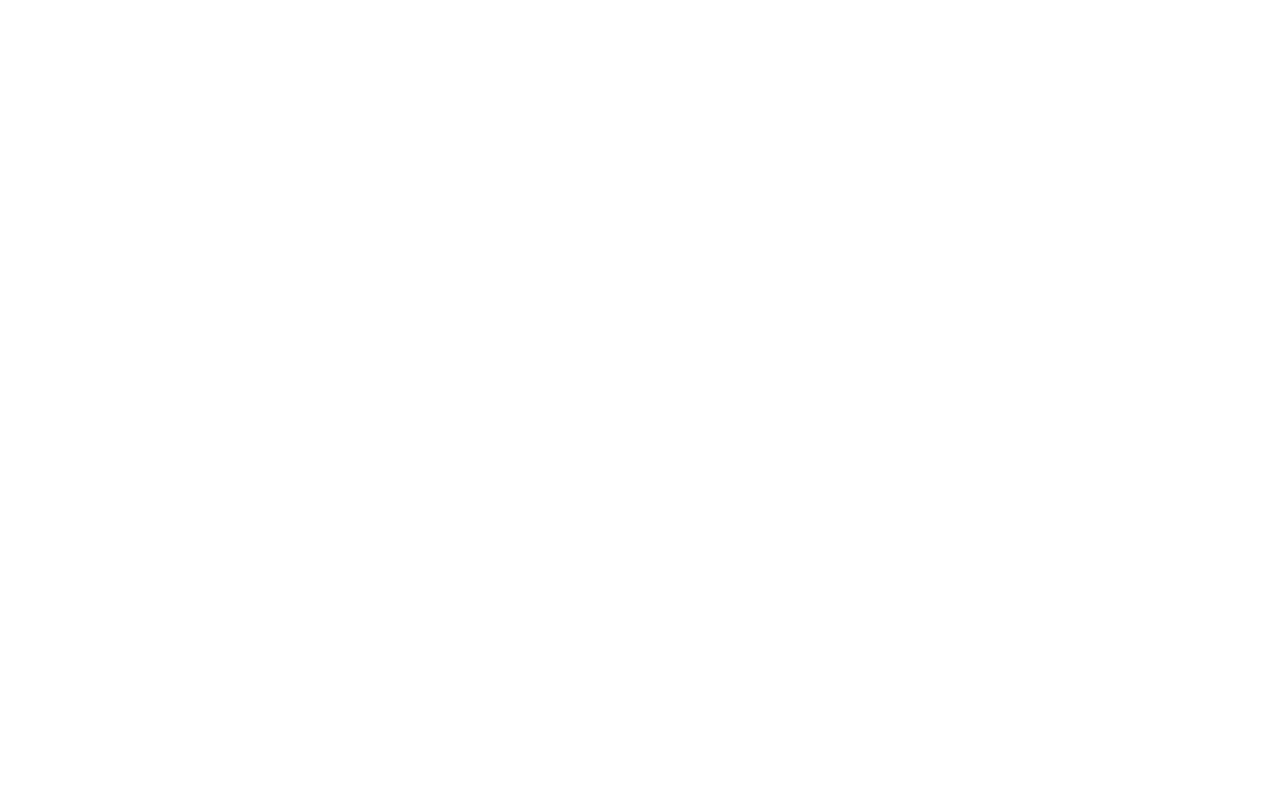
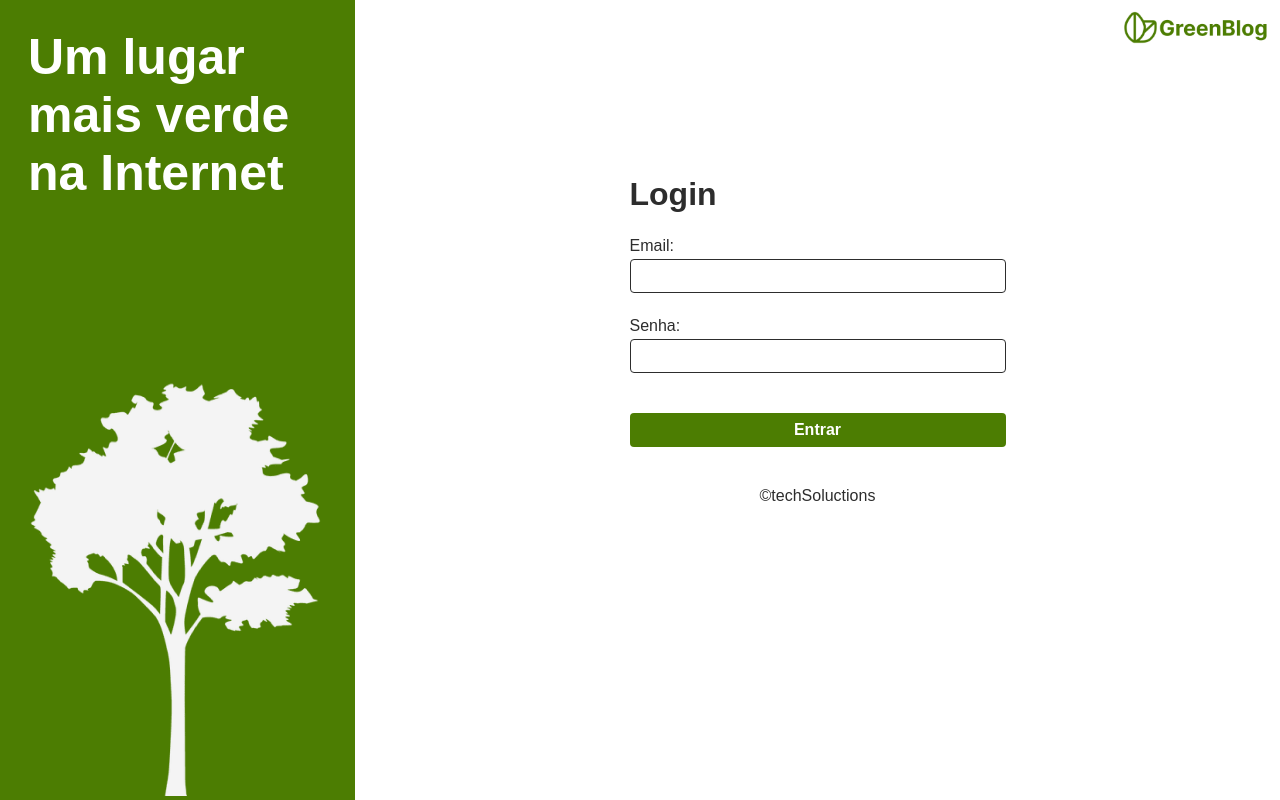
Before and after one commit to leandrosantino/greenblog, a PHP site: page /pages/login in a window 1280 px wide. Before the commit the page is empty. Run offline with PHP 8.4, Linux system fonts and the light colour scheme.

Commit message:
changed the colors palette and created the login page

```diff
--- a/src/pages/login/index.php
+++ b/src/pages/login/index.php
@@ -0,0 +1,42 @@
+<!DOCTYPE html>
+<html lang="pt-br">
+
+<head>
+  <meta charset="UTF-8">
+  <meta name="viewport" content="width=device-width, initial-scale=1.0">
+  <link rel="stylesheet" href="../../styles/global.css">
+  <link rel="stylesheet" href="../../styles/login.css">
+  <title>Home</title>
+</head>
+
+<body>
+    <section>
+        <span>
+            Um lugar mais verde na Internet
+        </span>
+        <div>
+            <img src="../../assets/tree.png" alt="tree">
+        </div>
+    </section>
+    <section>
+        <img id="logo_green" src="../../assets/logo-green.png" alt="tree">
+
+
+        <form id="login_form" action="/">
+            <h1>Login</h1>
+            <div>
+                <label for="">Email:</label>
+                <input type="email" require>
+            </div>
+            <div>
+                <label for="">Senha:</label>
+                <input type="password" require>
+            </div>
+            <button>Entrar</button>
+            <span>&copy;techSoluctions</span>
+        </form>
+
+    </section>
+</body>
+
+</html>
--- a/src/styles/global.css
+++ b/src/styles/global.css
@@ -1,12 +1,11 @@
 :root {
-  --green-8: #051E1F;
-  --green-7: #0B2925;
-  --green-6: #143630;
-  --green-5: #225044;
-  --green-4: #88AF95;
-  --green-3: #D1E8D4;
-  --green-2: #E5FFEA;
-  --green-1: #F6FFF8;
+  --primary-1: #D6FF97;
+  --primary-2: #4C7D02;
+  --primary-3: #213700;
+  --font-1: #969696;
+  --font-2: #343434;
+  --font-3: #2D2D2D;
+  --white: #FFFFFF;
 
   --header-height: 55px
 }
@@ -16,11 +15,11 @@
   padding: 0;
   box-sizing: border-box;
   font-family: Arial, Helvetica, sans-serif;
-  color: var(--green-1);
+  color: var(--font-3);
 }
 
 header {
-  background-color: var(--green-4);
+  background-color: var(--primary-2);
   width: 100%;
   height: var(--header-height);
   position: fixed;
@@ -32,12 +31,8 @@ header {
   padding: 8px;
 }
 
-header h1 {
-  font-size: 20px;
-}
-
-header h1 span {
-  color: var(--green-6);
+#logo-white {
+  width: 150px;
 }
 
 header>div {
@@ -64,19 +59,21 @@ header nav {
 }
 
 header nav a:first-child {
-  color: var(--green-5);
+  color: var(--white);
 }
 
-button {
-  background-color: var(--green-6);
+#login_link, button {
+  background-color: var(--white);
+  color: var(--primary-2);
   border: none;
   font-size: 14px;
   font-weight: 600;
   padding: 8px;
   border-radius: 4px;
+  text-decoration: none;
 }
 
-button:hover {
+button:hover, #login_link:hover {
   opacity: .8;
   cursor: pointer;
 }
@@ -87,3 +84,11 @@ main {
   margin-top: var(--header-height);
 
 }
+
+input{
+  padding: 8px;
+  border: 1.5px solid var(--font-3);
+  font-size: 14px;
+  text-indent: 4px;
+  border-radius: 4px;
+}
--- /dev/null
+++ b/src/styles/login.css
@@ -0,0 +1,88 @@
+body{
+    display: flex;
+    width: 100%;
+    height: 100vh;
+    justify-content: center;
+    align-items: center;
+}
+
+body>section:first-child{
+    display: flex;
+    width: 355px;
+    padding: 28px 28px 0px 28px;
+    flex-direction: column;
+    justify-content: space-between;
+    align-items: center;
+    flex-shrink: 0;
+    align-self: stretch;
+    background-color: var(--primary-2);
+}
+
+body>section:first-child span{
+    font-size: 50px;
+    font-weight: bold;
+    color: var(--white);
+}
+
+body>section:last-child{
+    display: flex;
+    width: 100%;
+    height: 100%;
+    justify-content: center;
+    align-items: center;
+    position: relative;
+    padding-bottom: 120px;
+}
+
+#logo_green{
+    position: absolute;
+    top: 0;
+    right: 0;
+    margin-top: 8px;
+    margin-right: 8px;
+    width: 150px;
+}
+
+#login_form{
+    width: 400px;
+    height: fit-content;
+    display: flex;
+    flex-direction: column;
+    align-items: center;
+    padding: 12px;
+    gap: 24px;
+}
+
+#login_form>div{
+    width: 100%;
+    display: flex;
+    flex-direction: column;
+    gap: 4px;
+}
+#login_form>label{
+    font-size: 32px;
+}
+#login_form>button{
+    background-color: var(--primary-2);
+    color: var(--white);
+    margin: 16px 0;
+    font-size: 16px;
+    width: 100%;
+}
+#login_form>h1{
+    font-size: 32px;
+    width: 100%;
+    text-align: start;
+}
+
+@media (max-width: 800px) {
+    body>section:first-child{
+        display: none;
+    }
+    #logo_green{
+        right: inherit;
+        margin-right: inherit;
+        left: 0;
+        margin-left: 8px;
+    }
+}
```
Also changed, not shown: docker-compose.yaml (+9 -0 lines), src/components/header.php (added, +19 -0 lines), src/index.php (+23 -0 lines), src/page.html (deleted, +0 -36 lines), php.ini (deleted), src/assets/logo-green.png (added), src/assets/logo-white.png (added), src/assets/tree.png (added), src/pages/login/script.js (deleted), src/pages/login/style.css (deleted), src/pages/post/script.js (deleted), src/pages/post/style.css (deleted), 1 other file.
